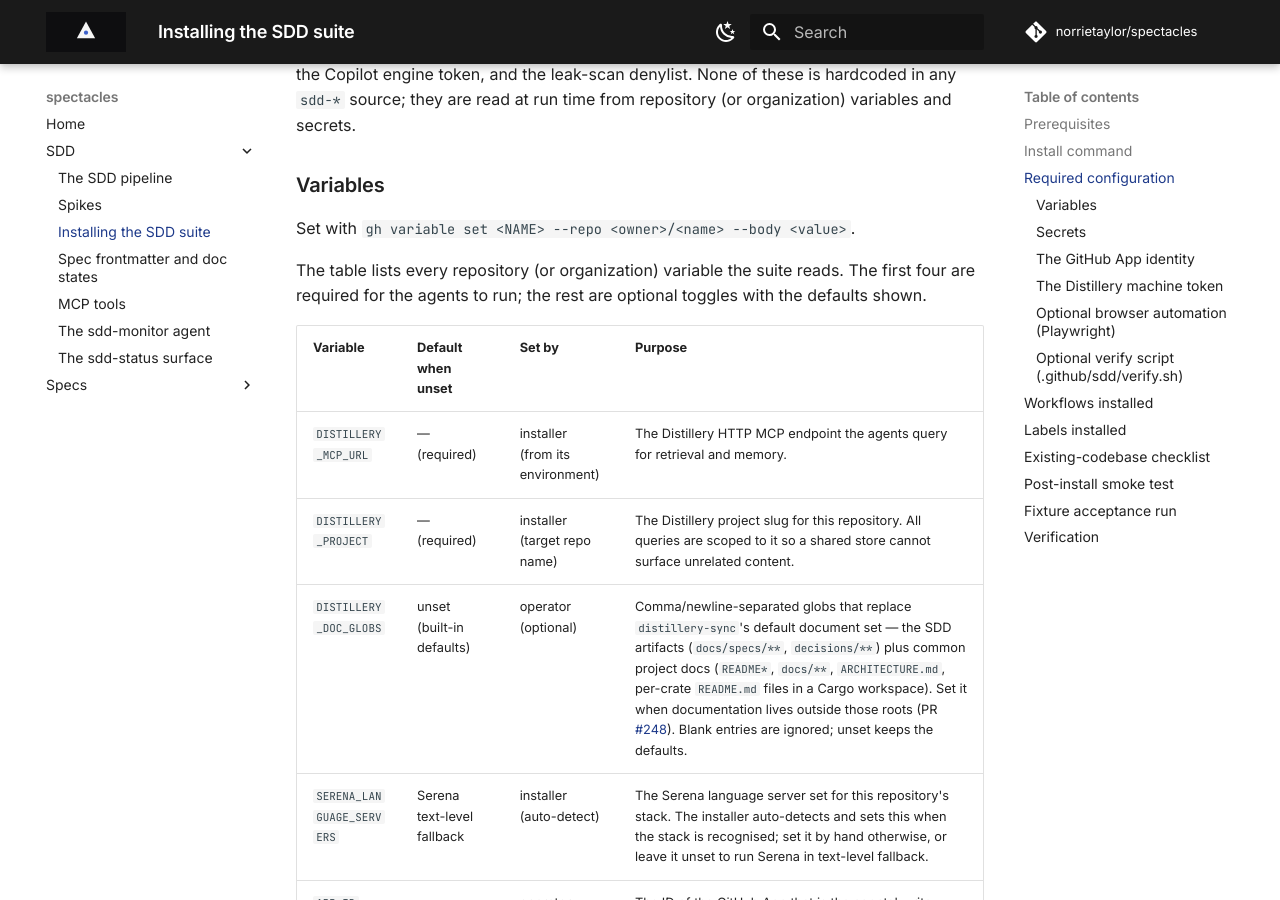
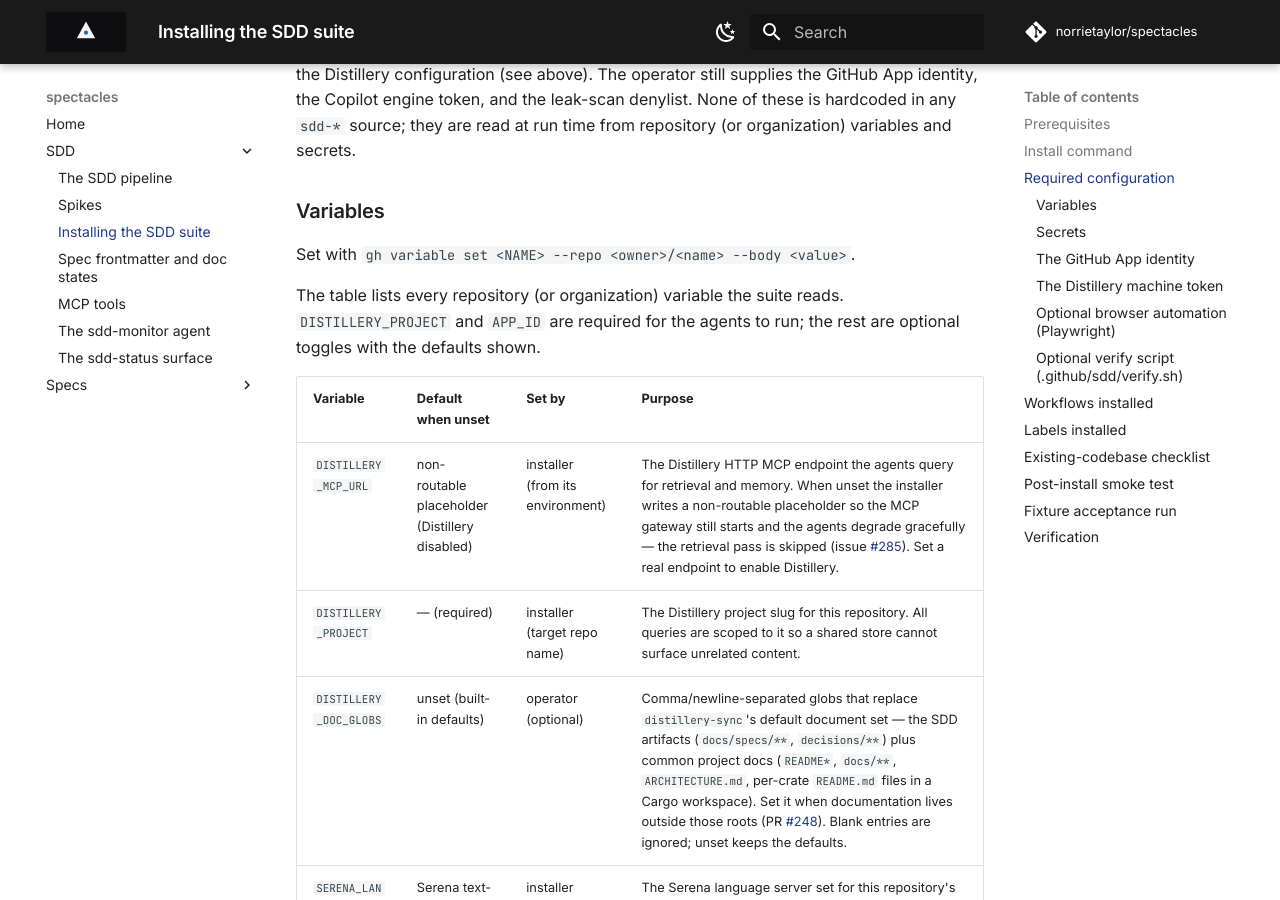
Before and after one commit to norrietaylor/spectacles, an MkDocs documentation site: the page built from docs/sdd/install.md, in a window 1280 px wide and 900 px high, scrolled down 2916 px. Built offline with MkDocs 1.6.1 and Material for MkDocs 9.7.7, drawn with Linux system fonts in a browser that asks for light colours; comment, search, counter and statistics services are not loaded; some of the changed text lies outside the part shown.

Commit message:
fix: default DISTILLERY_MCP_URL to a placeholder so agents degrade gracefully
Every sdd-* agent compiles the Distillery MCP server with
`url: "${{ vars.DISTILLERY_MCP_URL }}"`. When a consumer leaves the variable
unset it resolves to empty, the MCP gateway rejects it against `^https?://.+`,
and the agent job dies at gateway startup — a consumer that does not run
Distillery cannot run any agent.

quick-setup now writes a non-routable placeholder (https://distillery.disabled.invalid/,
RFC 6761 reserved) to DISTILLERY_MCP_URL when the operator supplies none. The
gateway then starts, the first query fails unreachable, and the agent applies
the fragment's documented outage rule (skip retrieval, note the omission). A
real endpoint always overrides the placeholder.

The fallback lives in the installer, not the compiled url expression: the
compiler injects that expression into the firewall allowDomains list too, where
a `||`-with-literal mangles the config. Installer-side keeps the locks and
firewall untouched — no recompile.

Fixes #285.

Co-Authored-By: Claude Opus 4.8 (1M context) <noreply@anthropic.com>

```diff
--- a/docs/sdd/install.md
+++ b/docs/sdd/install.md
@@ -20,7 +20,9 @@ values the operator supplies.
 - A clone of the spectacles repository, from which `scripts/quick-setup.sh`
   runs.
 - The operator infrastructure described under "Required configuration" below:
-  a GitHub App, a reachable Distillery MCP endpoint, and the engine token.
+  a GitHub App and the engine token. A reachable Distillery MCP endpoint is
+  optional — without it the agents run with retrieval disabled (issue
+  [#285](https://github.com/norrietaylor/spectacles/issues/285)).
 
 ## Install command
 
@@ -131,12 +133,12 @@ run time from repository (or organization) variables and secrets.
 Set with `gh variable set <NAME> --repo <owner>/<name> --body <value>`.
 
 The table lists every repository (or organization) variable the suite reads.
-The first four are required for the agents to run; the rest are optional
-toggles with the defaults shown.
+`DISTILLERY_PROJECT` and `APP_ID` are required for the agents to run; the rest
+are optional toggles with the defaults shown.
 
 | Variable | Default when unset | Set by | Purpose |
 |---|---|---|---|
-| `DISTILLERY_MCP_URL` | — (required) | installer (from its environment) | The Distillery HTTP MCP endpoint the agents query for retrieval and memory. |
+| `DISTILLERY_MCP_URL` | non-routable placeholder (Distillery disabled) | installer (from its environment) | The Distillery HTTP MCP endpoint the agents query for retrieval and memory. When unset the installer writes a non-routable placeholder so the MCP gateway still starts and the agents degrade gracefully — the retrieval pass is skipped (issue [#285](https://github.com/norrietaylor/spectacles/issues/285)). Set a real endpoint to enable Distillery. |
 | `DISTILLERY_PROJECT` | — (required) | installer (target repo name) | The Distillery project slug for this repository. All queries are scoped to it so a shared store cannot surface unrelated content. |
 | `DISTILLERY_DOC_GLOBS` | unset (built-in defaults) | operator (optional) | Comma/newline-separated globs that replace `distillery-sync`'s default document set — the SDD artifacts (`docs/specs/**`, `decisions/**`) plus common project docs (`README*`, `docs/**`, `ARCHITECTURE.md`, per-crate `README.md` files in a Cargo workspace). Set it when documentation lives outside those roots (PR [#248](https://github.com/norrietaylor/spectacles/pull/248)). Blank entries are ignored; unset keeps the defaults. |
 | `SERENA_LANGUAGE_SERVERS` | Serena text-level fallback | installer (auto-detect) | The Serena language server set for this repository's stack. The installer auto-detects and sets this when the stack is recognised; set it by hand otherwise, or leave it unset to run Serena in text-level fallback. |
```
Also changed, not shown: 1 other file.
